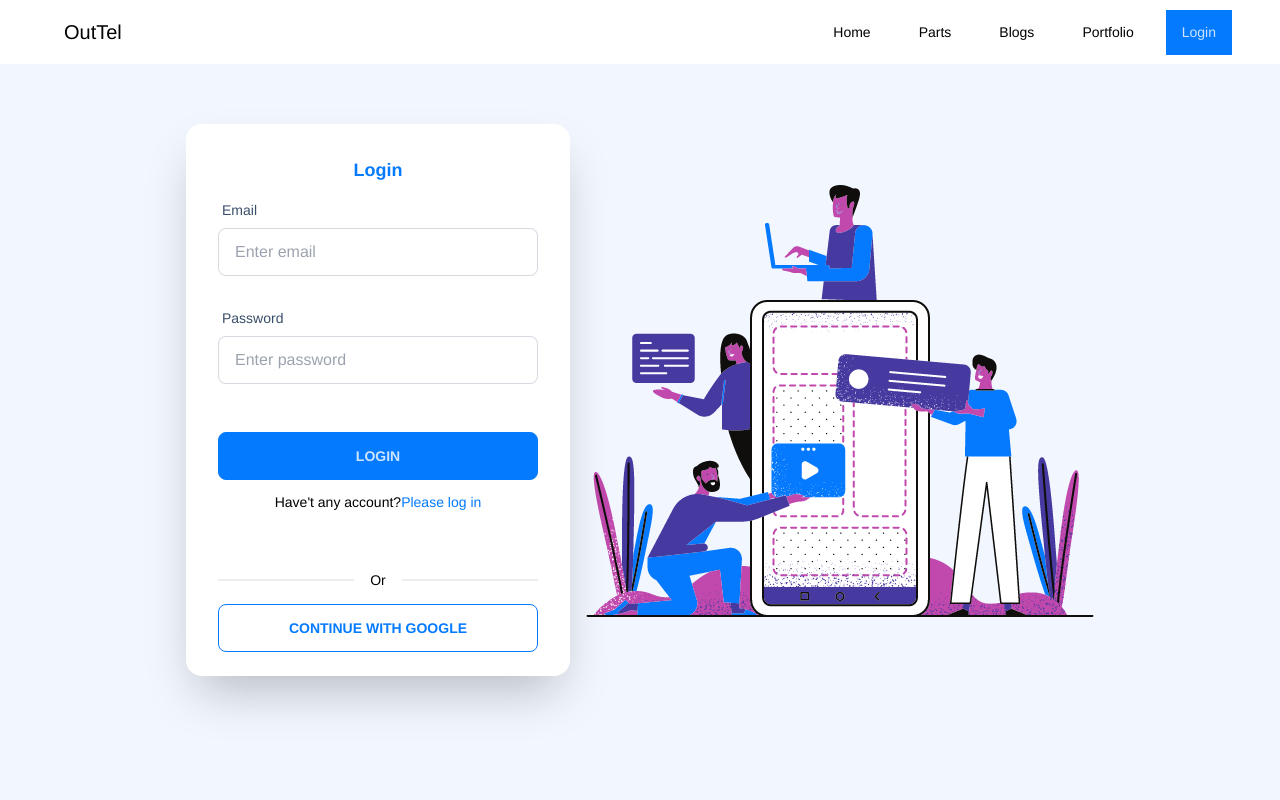
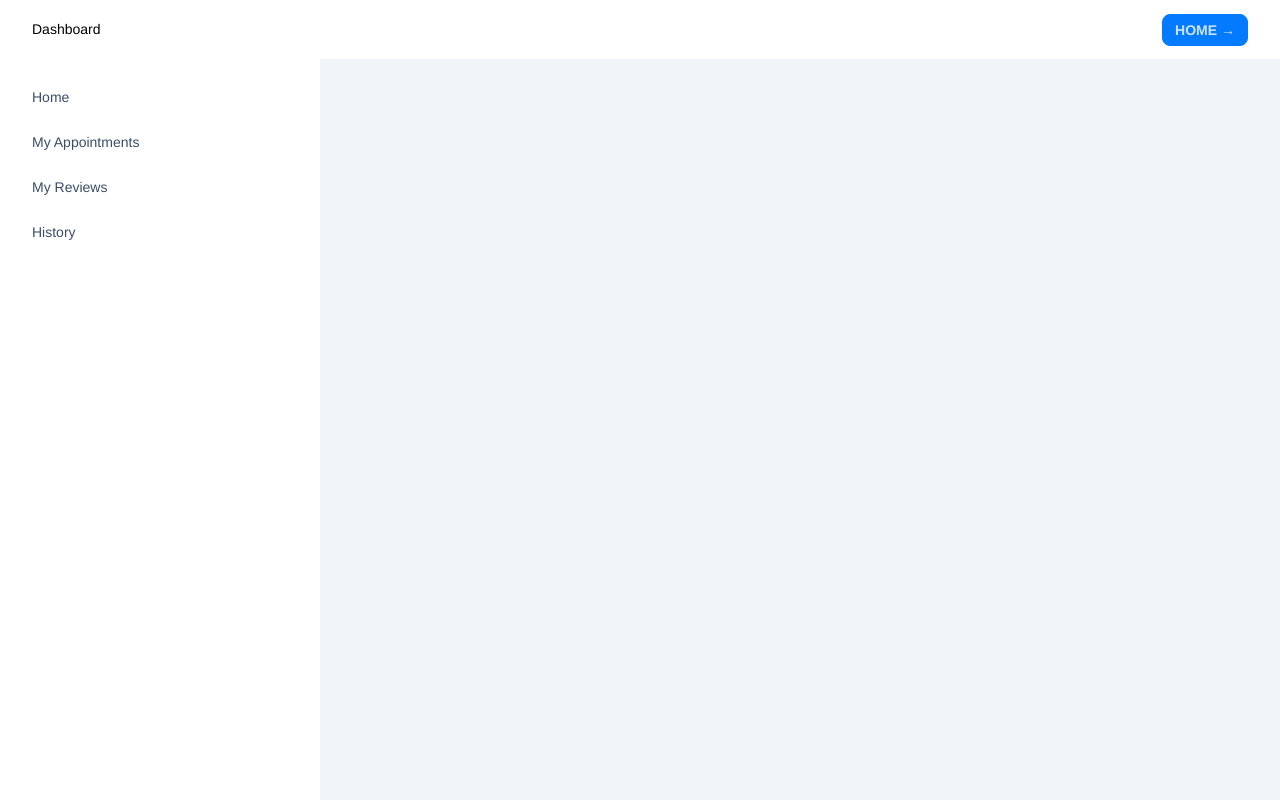
Before and after one commit to imrannaazir/outtel-public, a React (Create React App) app: page /dashboard in a window 1280 px wide. Before the commit this address led to /login. Built offline with nearby package versions, Linux system fonts and the light colour scheme; no server answers.

Commit message:
dashboard

```diff
--- a/src/App.js
+++ b/src/App.js
@@ -23,10 +23,10 @@ function App() {
           <Route path='/portfolio' element={<Portfolio />} />
           <Route path='/login' element={<Login />} />
           <Route path='/register' element={<Register />} />
+          <Route path='/dashboard' element={<Dashboard />} />
 
           {/* privet auth */}
           <Route element={<RequiredAuth />}>
-            <Route path='/dashboard' element={<Dashboard />} />
 
           </Route>
           {/* admin route */}
@@ -34,7 +34,7 @@ function App() {
 
        </Route> */}
         </Routes>
-        <Footer />
+        {/* <Footer /> */}
       </Navbar>
     </div>
   );
--- a/src/Shared/Navbar.jsx
+++ b/src/Shared/Navbar.jsx
@@ -28,9 +28,9 @@ const Navbar = ({ children }) => {
         </NavLink>
       </li>
       <li>
-        <NavLink className="rounded-lg" to="/parts">
+        <a className="rounded-lg" href="#parts">
           Parts
-        </NavLink>
+        </a>
       </li>
       <li>
         <NavLink className="rounded-lg" to="/blogs">
@@ -110,7 +110,10 @@ const Navbar = ({ children }) => {
       <div class="drawer-content flex flex-col">
         {/* navbar */}
         {path ? (
-          ""
+          <div className="h-16 px-8 flex justify-between items-center bg-base-100">
+            <p>Dashboard </p>
+            <button class="btn btn-primary btn-sm">Home →</button>
+          </div>
         ) : (
           <div class={`w-full navbar bg-base-100 px-12 fixed top-0 z-50 `}>
             <div class="flex-1 px-2 mx-2 text-xl">OutTel</div>
--- /dev/null
+++ b/src/Shared/Skills.js
@@ -0,0 +1,55 @@
+import React from 'react';
+
+const Skills = () => {
+    const style1 = { "--value": 90 }
+    const style2 = { "--value": 70 }
+    const style3 = { "--value": 40 }
+    return (
+        <div class="card lg:card-side bg-base-100 grid grid-cols-2">
+
+            <div class="card-body ">
+                <div className='flex flex-col gap-8'>
+                    <div className='flex items-center gap-4'>
+                        <progress class="progress progress-primary w-[80%] h-8" value="89" max="100"></progress>
+                        React
+                    </div>
+                    <div className='flex items-center gap-4'>
+                        <progress class="progress progress-primary w-[80%] h-8" value="80" max="100"></progress>
+                        JavaScript
+                    </div>
+                    <div className='flex items-center gap-4'>
+                        <progress class="progress progress-primary w-[80%] h-8" value="75" max="100"></progress>
+                        HTML
+                    </div>
+                    <div className='flex items-center gap-4'>
+                        <progress class="progress progress-primary w-[80%] h-8" value="80" max="100"></progress>
+                        CSS
+                    </div>
+                    <div className='flex items-center gap-4'>
+                        <progress class="progress progress-primary w-[80%] h-8" value="45" max="100"></progress>
+                        Mongodb
+                    </div>
+                    <div className='flex items-center gap-4'>
+                        <progress class="progress progress-primary w-[80%] h-8" value="60" max="100"></progress>
+                        Express JS
+                    </div>
+
+
+                </div>
+
+            </div>
+            <div class="card-body ">
+
+                <div className='flex gap-8 my-auto'>
+                    <div class="radial-progress bg-primary text-primary-content border-4 border-primary w-52 h-52" style={style1}>90% <br /> Bangla</div>
+                    <div class="radial-progress bg-primary text-primary-content border-4 border-primary w-52 h-52" style={style2}>70% <br /> English</div>
+                    <div class="radial-progress bg-primary text-primary-content border-4 border-primary w-52 h-52" style={style3}>40% <br /> Hindi</div>
+
+
+                </div>
+            </div>
+        </div>
+    );
+};
+
+export default Skills;
--- a/src/pages/Dashboard/Dashboard.jsx
+++ b/src/pages/Dashboard/Dashboard.jsx
@@ -1,12 +1,53 @@
 import React from "react";
+import { Link, Outlet } from "react-router-dom";
 
 const Dashboard = () => {
   return (
-    <div>
-      <p>Dashboard</p>
+    <div class="drawer drawer-mobile">
+      <input id="my-drawer-2" type="checkbox" class="drawer-toggle" />
+      <div class="drawer-content  bg-[#F1F5F9]">
+        <Outlet />
+
+        <label
+          for="my-drawer-2"
+          class="btn btn-outline border-0 drawer-button absolute top-0 left-0 lg:hidden"
+        >
+          <svg
+            xmlns="http://www.w3.org/2000/svg"
+            class="h-5 w-5"
+            fill="none"
+            viewBox="0 0 24 24"
+            stroke="currentColor"
+          >
+            <path
+              stroke-linecap="round"
+              stroke-linejoin="round"
+              stroke-width="2"
+              d="M4 6h16M4 12h16M4 18h7"
+            />
+          </svg>
+        </label>
+      </div>
+      <div class="drawer-side">
+        <label for="my-drawer-2" class="drawer-overlay"></label>
+        <ul class="menu p-4 overflow-y-auto w-80 bg-base-100 text-base-content">
+          {/* <!-- Sidebar content here --> */}
+          <li>
+            <Link to="/">Home</Link>
+          </li>
+          <li>
+            <Link to="/dashboard">My Appointments</Link>
+          </li>
+          <li>
+            <Link to="/dashboard/reviews">My Reviews</Link>
+          </li>
+          <li>
+            <Link to="/dashboard/history">History</Link>
+          </li>
+        </ul>
+      </div>
     </div>
   );
 };
 
 export default Dashboard;
-<p>Dashboard</p>;
--- a/src/pages/Home/Parts.jsx
+++ b/src/pages/Home/Parts.jsx
@@ -4,7 +4,7 @@ import Part from "./Part";
 const Parts = () => {
   const parts = ["1", "2", "3"];
   return (
-    <div>
+    <div id="parts">
       {parts.map((part, i) => (
         <Part key={i} i={i} />
       ))}
--- a/src/pages/Portfolio/Portfolio.jsx
+++ b/src/pages/Portfolio/Portfolio.jsx
@@ -1,4 +1,5 @@
 import React from "react";
+import Skills from "../../Shared/Skills";
 import CareerObj from "./CareerObj";
 import MyDetails from "./MyDetails";
 import PortfolioBanner from "./PortfolioBanner";
@@ -9,6 +10,7 @@ const Portfolio = () => {
       <PortfolioBanner />
       <MyDetails />
       <CareerObj />
+      <Skills />
     </div>
   );
 };
```
